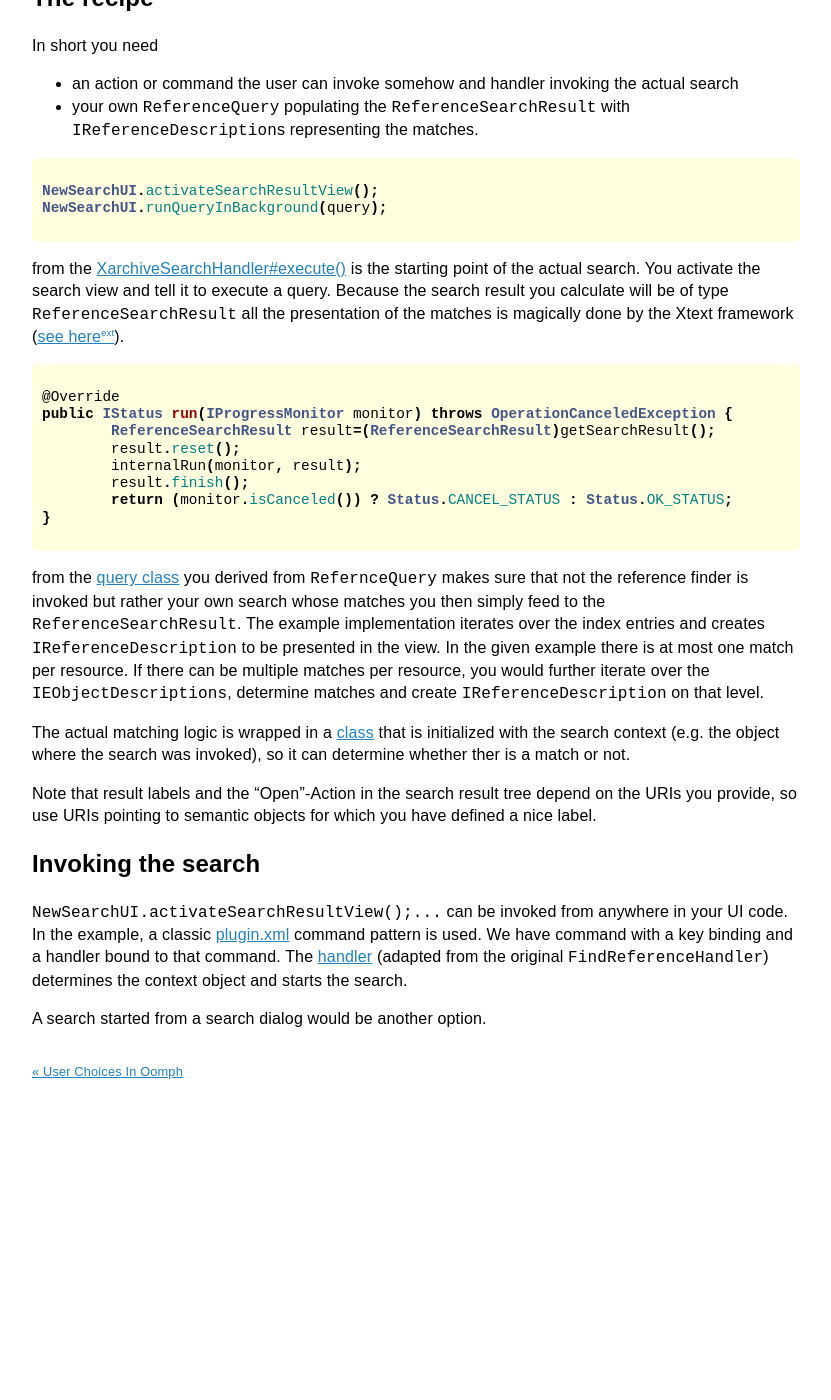
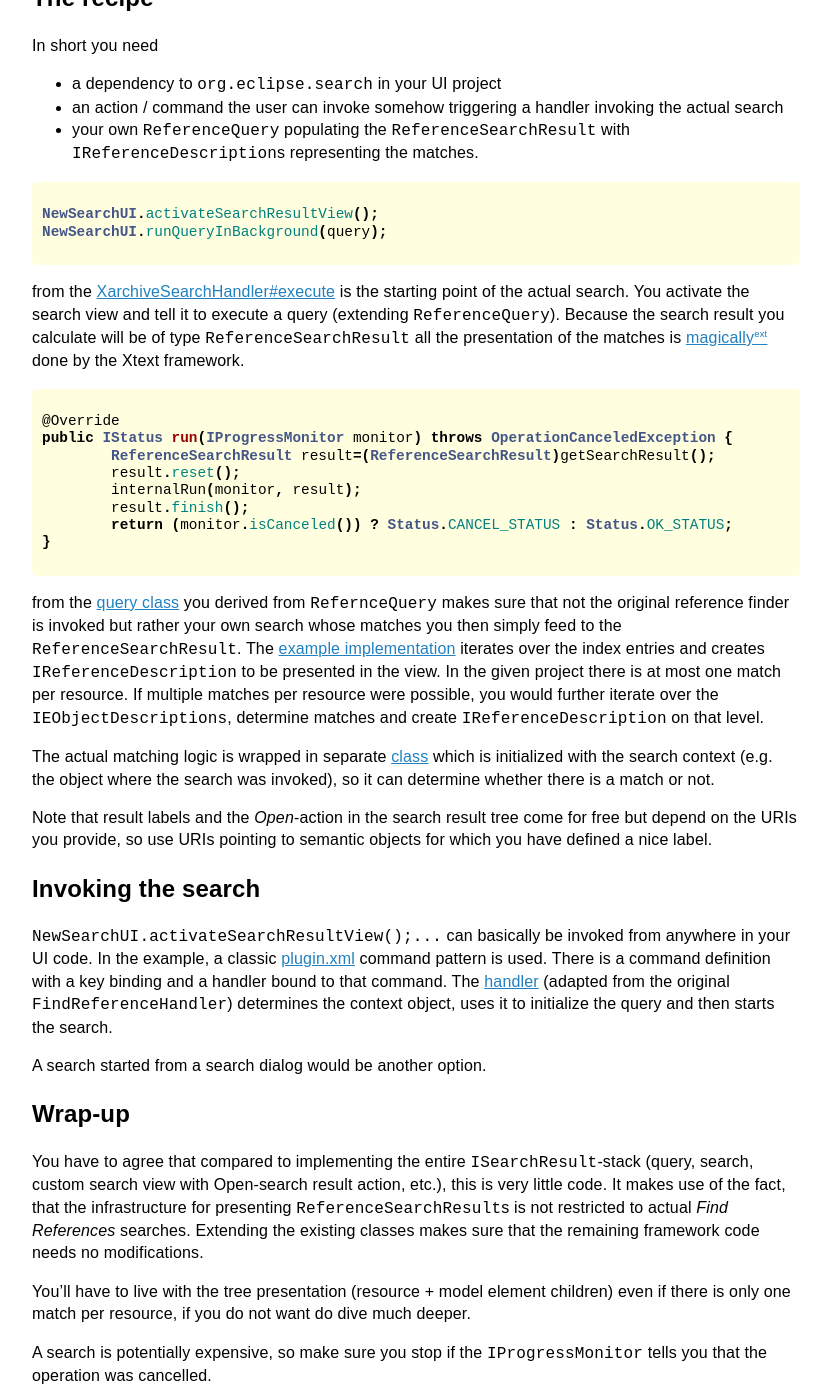
Before and after one commit to nittka/nittka.github.io, a Jekyll site: the page built from _posts/2016-11-22-Implementing-custom-Xtext-searches.md, in a window 1280 px wide and 1400 px high, scrolled down 706 px. Shown: the whole window, without its empty margins (224-1055 px from the left). Built offline with Jekyll 4.4.1, drawn with Linux system fonts in a browser that asks for light colours; before the commit the page ends 1808 px from its top, so only the background shows below that; some of the changed text lies outside the part shown.

Commit message:
fix typos and slightly extend Xtext search post

````diff
--- a/_posts/2016-11-22-Implementing-custom-Xtext-searches.md
+++ b/_posts/2016-11-22-Implementing-custom-Xtext-searches.md
@@ -6,18 +6,20 @@ excerpt: |
   In this post, I want to show how you can reuse much of the Xtext infrastructure in order to present your own search results.
 ---
 Navigation and search with respect to actual references are supported out of the box by Xtext.
-The "Go to Declaration" navigation (F3) can easily be extended to jumping to other calculated locations or opening external files by creating additional hyperlinks in your own `IHyperlinkHelper` implementation. Presenting your own search results in the search view is a bit more complicated. However, knowing the entry points and restrictions, you need very little additional code for achieving that by reusing much of the existing Xtext find-references-infrastructure.
+The _Go to Declaration_ navigation (F3) can easily be extended to jumping to other calculated locations or opening external files by creating additional hyperlinks in your own `IHyperlinkHelper` implementation. Presenting your own search results in the search view is a bit more complicated. However, knowing the entry points and restrictions, you need very little additional code for achieving that by reusing much of the existing Xtext find-references-infrastructure.
 
 ## Use case
 
-Just like find references, you want to have an action that presents matches for a custom search — model elements within several files. The search is determined by the position in a given file, where the search action is executed. Typically, you would put the information for determining the matches in the index — otherwise the search would be too expensive.
+Similar to the _Find References_ search, you want to have an action that presents matches for a custom search — model elements located in different files. The search result depends on the position in a given file, where the search action is executed. Typically, you would put the information for determining the matches in the index — otherwise the search would be too expensive.
 
-An academic example would be "Find all entities with the same number of declared methods". This would be a custom action the user can invoke from a location where an entity is defined. You would count the methods of that entity and compare it against the number of methods you stored in the user data of the `IEObjectDescription`s you created for all entities. Now comes the interesting part of getting those matches to the search view. You can find concise sample code with comments in this [commit](https://github.com/nittka/Xarchive/commit/21e58fa890c354172d889b236ba2b9be5edd6a8b) for one of my projects.
+An academic example would be "Find all entities with the same number of declared methods". This would be a custom action the user can invoke from a location where an entity is defined. You would count the methods of that entity and compare it against the number of methods of other entities — information you stored in the user data of the corresponding `IEObjectDescription`s you created for all entities. Now comes the interesting part of getting those matches to the search view. You can find concise sample code with comments in this [commit](https://github.com/nittka/Xarchive/commit/21e58fa890c354172d889b236ba2b9be5edd6a8b) for one of my projects.
 
 ## The recipe
 
 In short you need
-* an action or command the user can invoke somehow and handler invoking the actual search
+
+* a dependency to `org.eclipse.search` in your UI project
+* an action / command the user can invoke somehow triggering a handler invoking the actual search
 * your own `ReferenceQuery` populating the `ReferenceSearchResult` with `IReferenceDescription`s representing the matches.
 
 ```java
@@ -25,7 +27,7 @@ NewSearchUI.activateSearchResultView();
 NewSearchUI.runQueryInBackground(query);
 ```
 
-from the [XarchiveSearchHandler#execute()](https://github.com/nittka/Xarchive/commit/21e58fa890c354172d889b236ba2b9be5edd6a8b#diff-144ce5a5ce42aa96fbfb4767311aba65R56) is the starting point of the actual search. You activate the search view and tell it to execute a query. Because the search result you calculate will be of type `ReferenceSearchResult` all the presentation of the matches is magically done by the Xtext framework ([see here](https://github.com/eclipse/xtext-eclipse/blob/90f72d5d1a73d336159f9932543289e051e80d4f/org.eclipse.xtext.ui.shared/plugin.xml#L176)).
+from the [XarchiveSearchHandler#execute](https://github.com/nittka/Xarchive/commit/21e58fa890c354172d889b236ba2b9be5edd6a8b#diff-144ce5a5ce42aa96fbfb4767311aba65R56) is the starting point of the actual search. You activate the search view and tell it to execute a query (extending `ReferenceQuery`). Because the search result you calculate will be of type `ReferenceSearchResult` all the presentation of the matches is [magically](https://github.com/eclipse/xtext-eclipse/blob/90f72d5d1a73d336159f9932543289e051e80d4f/org.eclipse.xtext.ui.shared/plugin.xml#L176) done by the Xtext framework.
 
 ```java
 @Override
@@ -38,15 +40,23 @@ public IStatus run(IProgressMonitor monitor) throws OperationCanceledException {
 }
 ```
 
-from the [query class](https://github.com/nittka/Xarchive/commit/21e58fa890c354172d889b236ba2b9be5edd6a8b#diff-593bb912d2e2f8b617c90e80b1dcb3f3R31) you derived from `RefernceQuery` makes sure that not the reference finder is invoked but rather your own search whose matches you then simply feed to the `ReferenceSearchResult`. The example implementation iterates over the index entries and creates `IReferenceDescription` to be presented in the view. In the given example there is at most one match per resource. If there can be multiple matches per resource, you would further iterate over the `IEObjectDescriptions`, determine matches and create `IReferenceDescription` on that level.
+from the [query class](https://github.com/nittka/Xarchive/commit/21e58fa890c354172d889b236ba2b9be5edd6a8b#diff-593bb912d2e2f8b617c90e80b1dcb3f3R31) you derived from `RefernceQuery` makes sure that not the original reference finder is invoked but rather your own search whose matches you then simply feed to the `ReferenceSearchResult`. The [example implementation](https://github.com/nittka/Xarchive/commit/21e58fa890c354172d889b236ba2b9be5edd6a8b#diff-593bb912d2e2f8b617c90e80b1dcb3f3R57) iterates over the index entries and creates `IReferenceDescription` to be presented in the view. In the given project there is at most one match per resource. If multiple matches per resource were possible, you would further iterate over the `IEObjectDescriptions`, determine matches and create `IReferenceDescription` on that level.
 
-The actual matching logic is wrapped in a [class](https://github.com/nittka/Xarchive/commit/21e58fa890c354172d889b236ba2b9be5edd6a8b#diff-05dbf4826df6a810791785b4db80e6c0R10)
-that is initialized with the search context (e.g. the object where the search was invoked), so it can determine whether ther is a match or not.
+The actual matching logic is wrapped in separate [class](https://github.com/nittka/Xarchive/commit/21e58fa890c354172d889b236ba2b9be5edd6a8b#diff-05dbf4826df6a810791785b4db80e6c0R10)
+which is initialized with the search context (e.g. the object where the search was invoked), so it can determine whether there is a match or not.
 
-Note that result labels and the "Open"-Action in the search result tree depend on the URIs you provide, so use URIs pointing to semantic objects for which you have defined a nice label.
+Note that result labels and the _Open_-action in the search result tree come for free but depend on the URIs you provide, so use URIs pointing to semantic objects for which you have defined a nice label.
 
 ## Invoking the search
 
-`NewSearchUI.activateSearchResultView();...` can be invoked from anywhere in your UI code. In the example, a classic [plugin.xml](https://github.com/nittka/Xarchive/commit/21e58fa890c354172d889b236ba2b9be5edd6a8b#diff-76261c0c7911423c56c9235daa680b10L18) command pattern is used. We have command with a key binding and a handler bound to that command. The [handler](https://github.com/nittka/Xarchive/commit/21e58fa890c354172d889b236ba2b9be5edd6a8b#diff-144ce5a5ce42aa96fbfb4767311aba65R32) (adapted from the original `FindReferenceHandler`) determines the context object and starts the search.
+`NewSearchUI.activateSearchResultView();...` can basically be invoked from anywhere in your UI code. In the example, a classic [plugin.xml](https://github.com/nittka/Xarchive/commit/21e58fa890c354172d889b236ba2b9be5edd6a8b#diff-76261c0c7911423c56c9235daa680b10L18) command pattern is used. There is a command definition with a key binding and a handler bound to that command. The [handler](https://github.com/nittka/Xarchive/commit/21e58fa890c354172d889b236ba2b9be5edd6a8b#diff-144ce5a5ce42aa96fbfb4767311aba65R32) (adapted from the original `FindReferenceHandler`) determines the context object, uses it to initialize the query and then starts the search.
 
 A search started from a search dialog would be another option.
+
+## Wrap-up
+
+You have to agree that compared to implementing the entire `ISearchResult`-stack (query, search, custom search view with Open-search result action, etc.), this is very little code. It makes use of the fact, that the infrastructure for presenting `ReferenceSearchResult`s is not restricted to actual _Find References_ searches. Extending the existing classes makes sure that the remaining framework code needs no modifications.
+
+You'll have to live with the tree presentation (resource + model element children) even if there is only one match per resource, if you do not want do dive much deeper.
+
+A search is potentially expensive, so make sure you stop if the `IProgressMonitor` tells you that the operation was cancelled.
````
